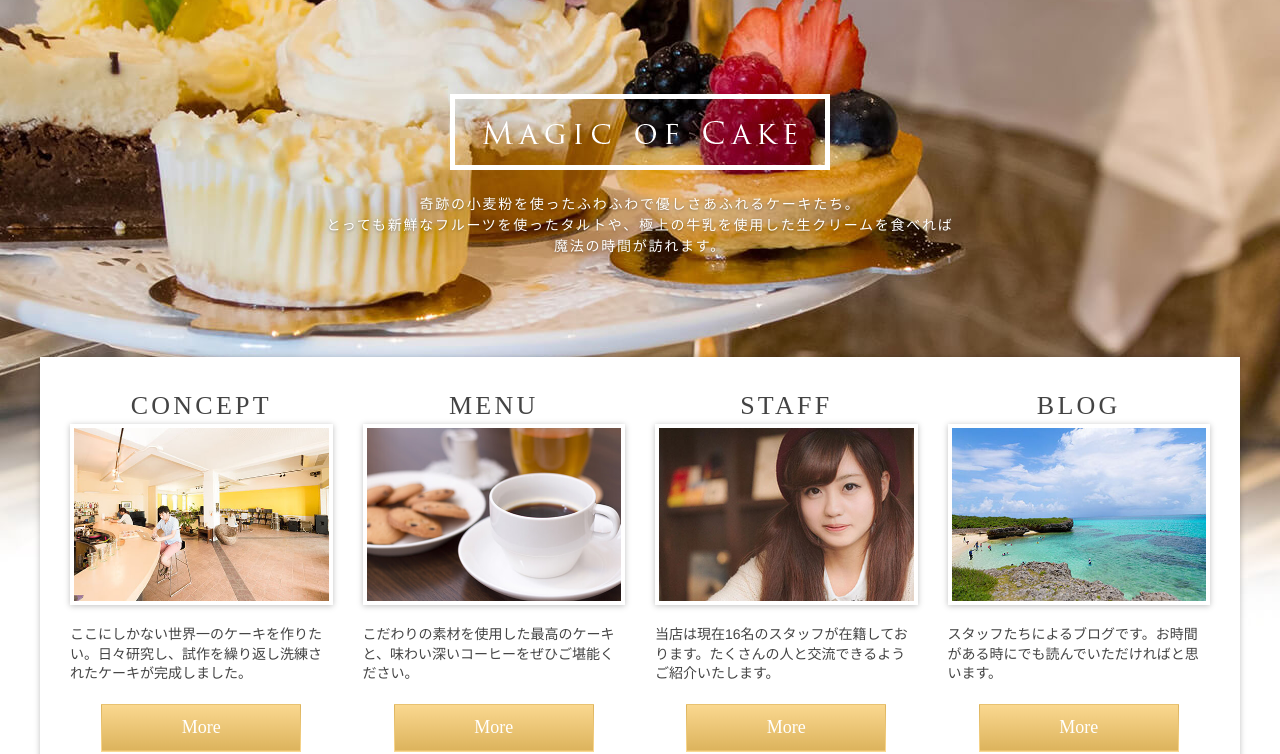
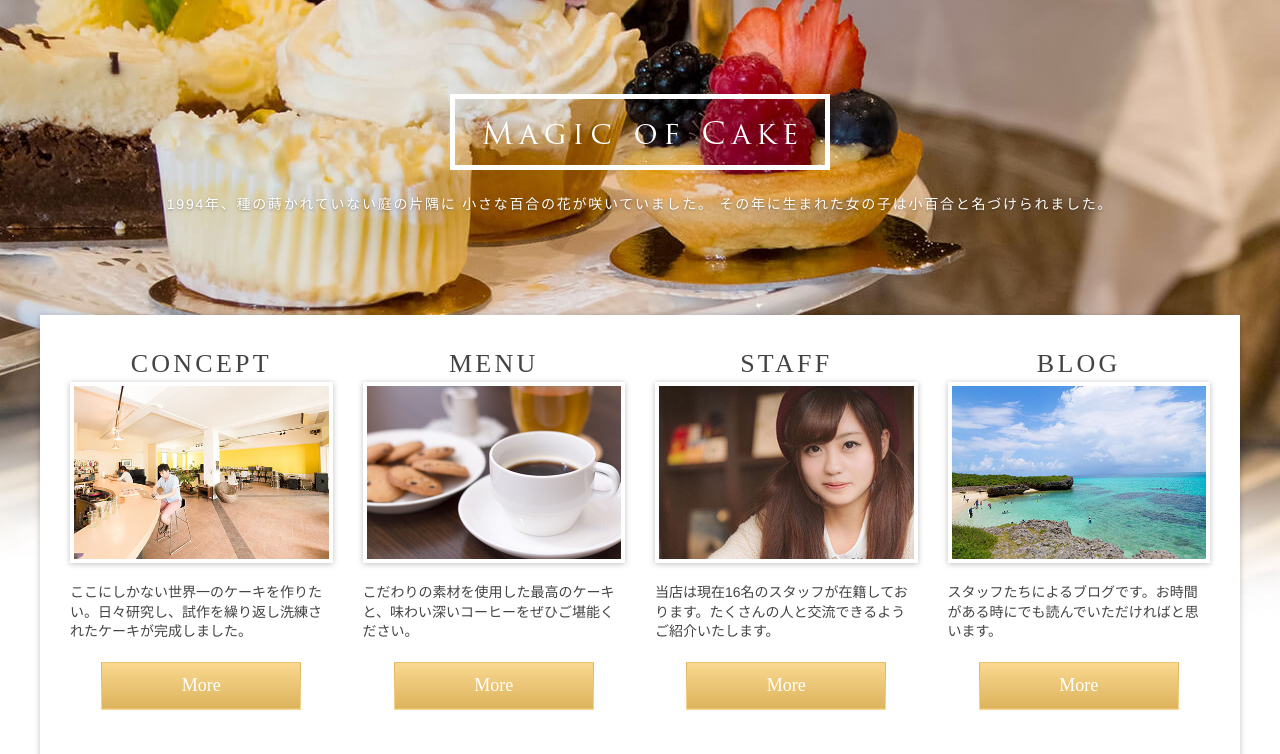
Before and after one commit to nowheretogo/my-bootstrap, a plain HTML site: page index.html in a window 1280 px wide. Shown: the part 86-840 px from the top of the page. Drawn offline with nearby package versions, Linux system fonts and the light colour scheme.

Commit message:
main-visual-descriptionを修正

```diff
--- a/index.html
+++ b/index.html
@@ -41,7 +41,9 @@
     <div class="main-visual">
       <div class="text-center">
         <p class="main-visual-catch"><img src="img/txt_catch.png" alt="Magic of cake"></p>
-        <p class="main-visual-description">奇跡の小麦粉を使ったふわふわで優しさあふれるケーキたち。<br>とっても新鮮なフルーツを使ったタルトや、極上の牛乳を使用した生クリームを食べれば<br>魔法の時間が訪れます。</p>
+        <p class="main-visual-description">1994年、種の蒔かれていない庭の片隅に
+小さな百合の花が咲いていました。
+その年に生まれた女の子は小百合と名づけられました。</p>
       </div>
     </div>
     <div class="main">
```
